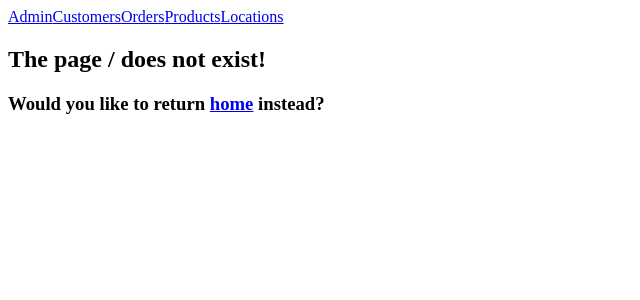
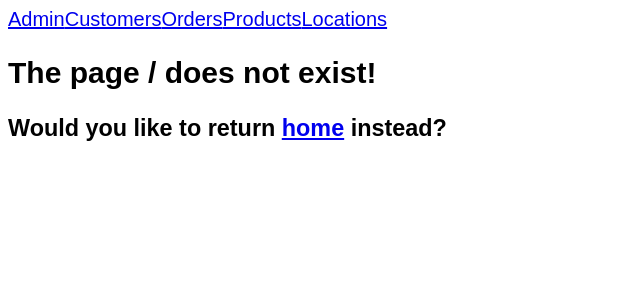
Before and after one commit to skillitzimberg/TumbleweedRebuild, a React app: page / in a window 1280 px wide. Shown: the top 300 px of the page, without its empty margins (0-640 px from the left). Built offline with nearby package versions, Linux system fonts and the light colour scheme.

Commit message:
add stylesheets & confirm globalStyles is connected.

```diff
--- /dev/null
+++ b/src/assets/css/globalStyles.css
@@ -0,0 +1,4 @@
+body {
+  font-family: Arial, Helvetica, sans-serif;
+  font-size: 20px;
+}
--- a/src/components/App/App.jsx
+++ b/src/components/App/App.jsx
@@ -7,6 +7,7 @@ import Products from "./../Products/Products";
 import Orders from "./../Orders/Orders";
 import Locations from "./../Locations/Locations";
 import { Switch, Route } from "react-router-dom";
+import "../../assets/css/globalStyles.css";
 
 function App() {
 
```
Also changed, not shown: src/components/Admin/adminStyles.css (added), src/components/App/appStyles.css (added), src/components/Customers/customerStyles.css (added), src/components/Header/headerStyles.css (added), src/components/Locations/locationStyles.css (added), src/components/Orders/orderStyles.css (added), src/components/Products/productStyles.css (added).
